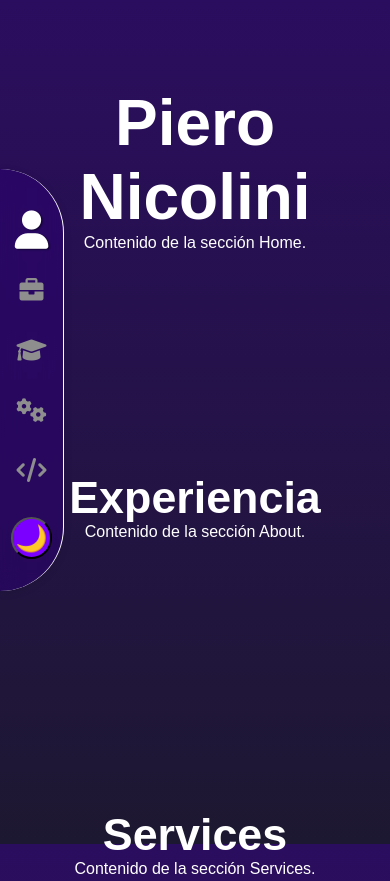
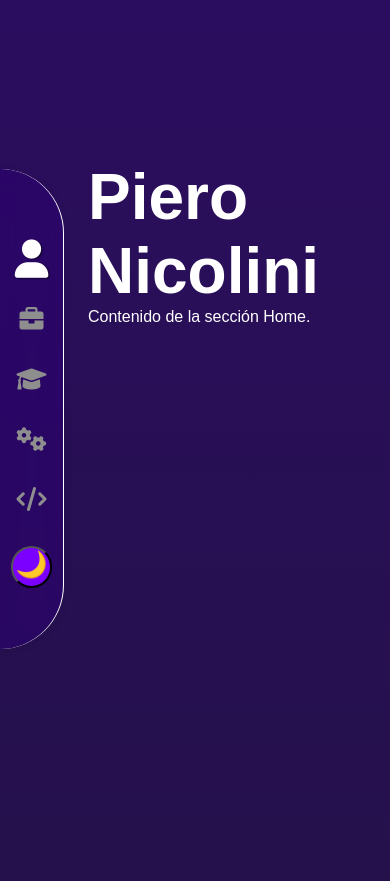
Before and after one commit to pyro-nicolini/new_curriculum, a plain HTML site: page index.html in a window 390 px wide. Shown: the top 881 px of the page. Drawn offline with Linux system fonts and the light colour scheme.

Commit message:
responsive

```diff
--- a/assets/css/styles.css
+++ b/assets/css/styles.css
@@ -42,12 +42,13 @@ body {
   border-right: 1px solid var(--tb);
   padding: 1rem 0;
   position: fixed;
-  height: 50vh;
+  height: 30rem;
   box-shadow: 0 2px 8px rgba(0, 0, 0, 0.1);
   backdrop-filter: blur(10px);
   border-top-right-radius: 80rem;
   border-bottom-right-radius: 80rem;
   justify-content: center;
+  flex-wrap: wrap;
   top: 20%;
   transition: width 0.1s ease;
 }
@@ -80,10 +81,13 @@ body {
 
 .modo {
   margin-top: 1rem;
+  margin-left: 0.5rem;
   border-radius: 2rem;
   font-size: 1.6rem;
   width: 2.6rem;
   height: 2.6rem;
+  margin-right: 0.5rem;
+  padding-bottom: 0.4rem;
   color: var(--tc2);
   background-color: var(--bgn);
   text-align: center;
@@ -126,7 +130,6 @@ body.day-mode .modo:hover {
 }
 
 body.night-mode {
-  background: var(--bgndeg);
   color: var(--tb);
 }
 
@@ -156,9 +159,7 @@ body.night-mode .nav a:hover {
 
 /* Main Container */
 .container {
-  display: flex;
-  width: 100%;
-  height: 100vh;
+  padding-left: 5.5rem;
 }
 
 /* Main Content */
@@ -168,12 +169,9 @@ body.night-mode .nav a:hover {
 }
 
 section {
-  display: flex;
-  flex-direction: column;
-  text-align: center;
+  margin: 10rem auto;
   align-items: center;
   justify-content: center;
-  height: 40vh;
 }
 
 h1 {
@@ -184,10 +182,14 @@ h2 {
   font-size: 2.8rem;
 }
 
+#perfil {
+  height: 100vh;
+  background-attachment: fixed;
+}
+
 
 @media (min-width: 400) {
-  body {
-  max-width: 400px;
+  h1, h2, h3, p {
+    padding-left: 5rem;
   }
-
 }
--- a/index.html
+++ b/index.html
@@ -11,7 +11,7 @@
     <aside class="sidebar">
       <!-- Navigation icons with Font Awesome -->
       <nav class="nav">
-        <a href="#about" class="nav-icon" title="About"><i class="fas fa-user"></i></a>
+        <a href="#perfil" class="nav-icon" title="Perfil"><i class="fas fa-user"></i></a>
         <a href="#experience" class="nav-icon" title="Experience"><i class="fas fa-briefcase"></i></a>
         <a href="#education" class="nav-icon" title="Education"><i class="fas fa-graduation-cap"></i></a>
         <a href="#skills" class="nav-icon" title="Skills"><i class="fas fa-cogs"></i></a>
@@ -23,9 +23,9 @@
     <div class="container">
       <!-- Main Content -->
       <div class="main-content">
-        <section id="about"> <h1>Piero Nicolini</h1> <p>Contenido de la sección Home.</p>
+        <section id="perfil"> <h1>Piero Nicolini</h1> <p>Contenido de la sección Home.</p>
         </section>
-        <section id="experience"> <h2>Experiencia</h2> <p>Contenido de la sección About.</p>
+        <section id="experience"> <h2>Experiencia</h2> <p>Contenido de la sección Perfil.</p>
         </section>
         <section id="education"> <h2>Services</h2> <p>Contenido de la sección Services.</p>
         </section>
```
